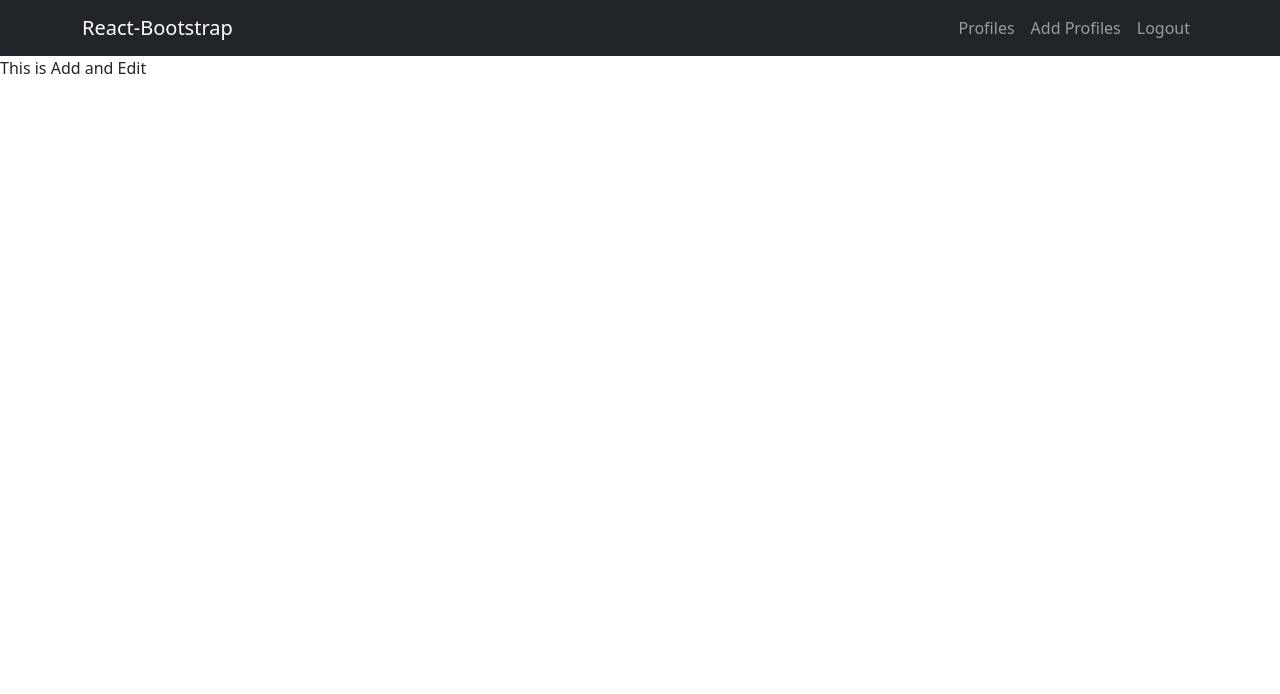
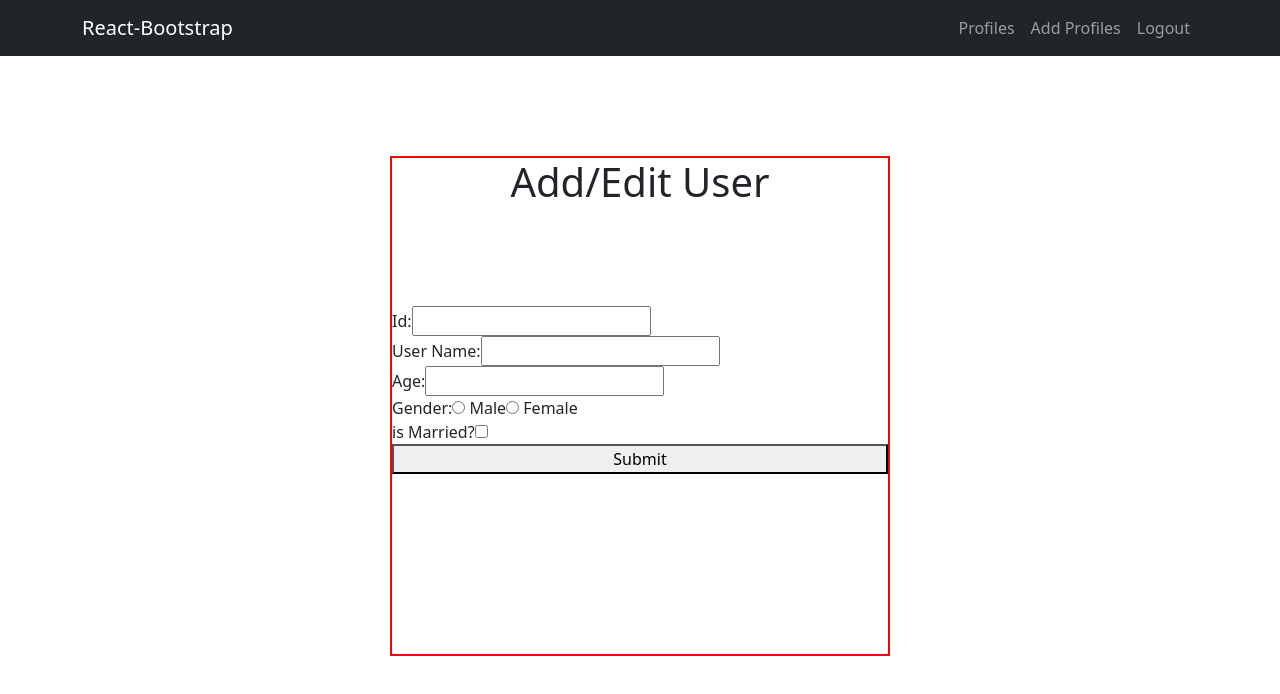
Before and after one commit to SankhojjalC/ToDos, a React (Create React App) app: page /add in a window 1280 px wide. Shown: the top 694 px of the page. Built offline with nearby package versions, Linux system fonts and the light colour scheme.

Commit message:
Added the User Page

```diff
--- a/src/App.js
+++ b/src/App.js
@@ -16,6 +16,7 @@ function App() {
         <Route path="/" exact component={Login} />
         <Route path="/profile" component={Profile} />
         <Route path="/add" component={AddEdit} />
+        <Route path="/edit/:profileId" component={AddEdit} />
       </Switch>
     </>
   );
--- a/src/container/AddEdit.jsx
+++ b/src/container/AddEdit.jsx
@@ -1 +1,35 @@
-export const AddEdit = () => <>This is Add and Edit</>;
+import React from "react";
+import "./styles/user.css";
+
+export const AddEdit = () => {
+  return (
+    <div className="main">
+      <h1 id="headerTitles">Add/Edit User</h1>
+      <form id="formBody">
+        <label>
+          Id:
+          <input type="number" />
+        </label>
+        <label>
+          User Name:
+          <input type="text" />
+        </label>
+        <label>
+          Age:
+          <input type="number" />
+        </label>
+        <label>
+          Gender:
+          <input type="radio" value="Male" name="gender" /> Male
+          <input type="radio" value="Female" name="gender" /> Female
+        </label>
+        <label>
+          is Married?
+          <input type="checkbox" value="married" />
+        </label>
+
+        <button>Submit</button>
+      </form>
+    </div>
+  );
+};
--- /dev/null
+++ b/src/container/styles/user.css
@@ -0,0 +1,34 @@
+/* #formBody {
+  margin: 100px auto;
+  width: 500px;
+  height: 500px;
+  border: 2px solid red;
+}
+
+.main {
+  display: flex;
+  align-items: center;
+  max-width: 500px;
+  min-width: 300px;
+  max-height: 700px;
+  width: 30%;
+  height: 60%;
+  border: 2px solid red;
+}
+*/
+#headerTitles {
+  text-align: center;
+}
+
+.main {
+  width: 500px;
+  height: 500px;
+  border: 2px solid red;
+  margin: 100px auto;
+}
+
+#formBody {
+    margin-top: 100px;
+    display: flex;
+    flex-direction: column;
+}
```
